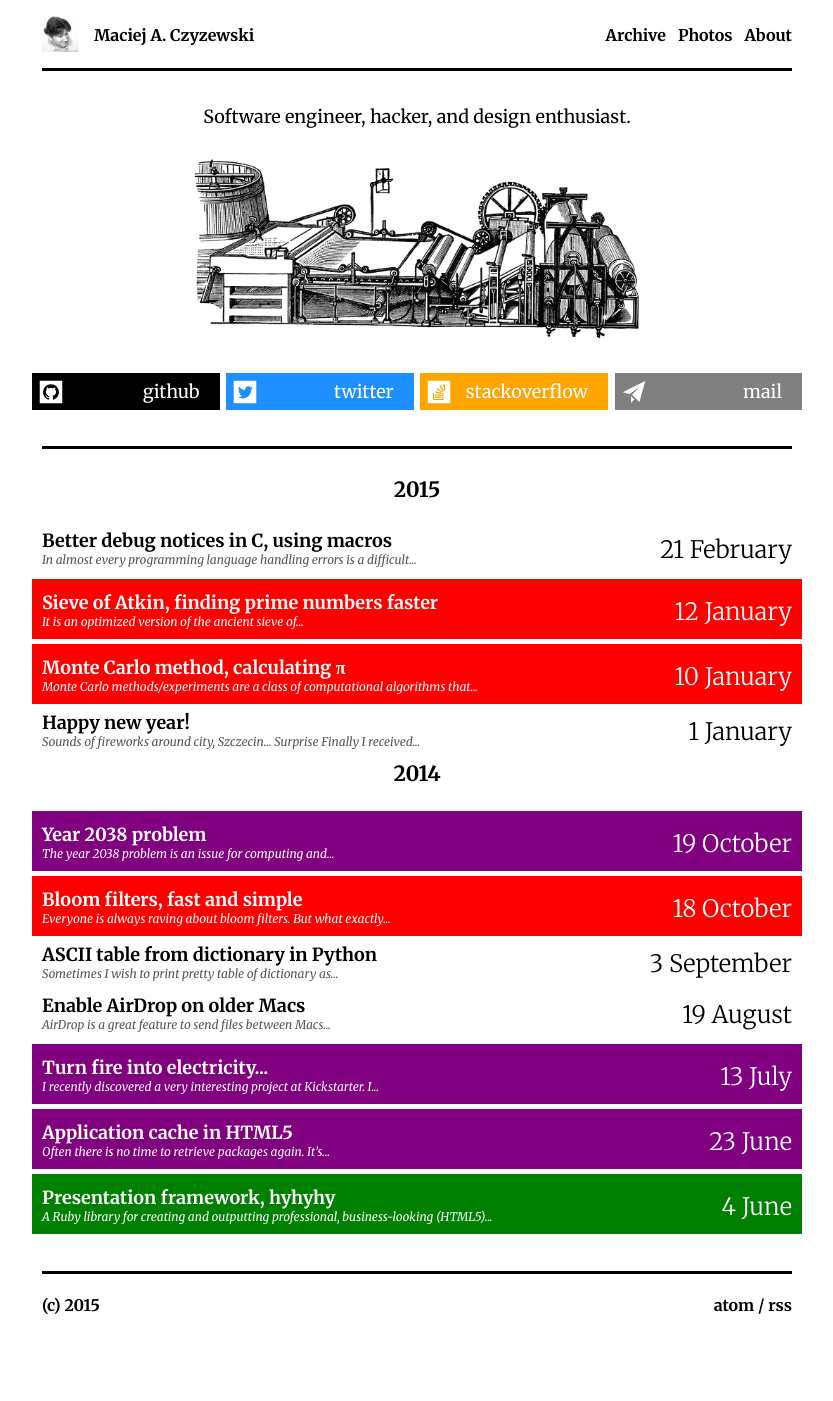
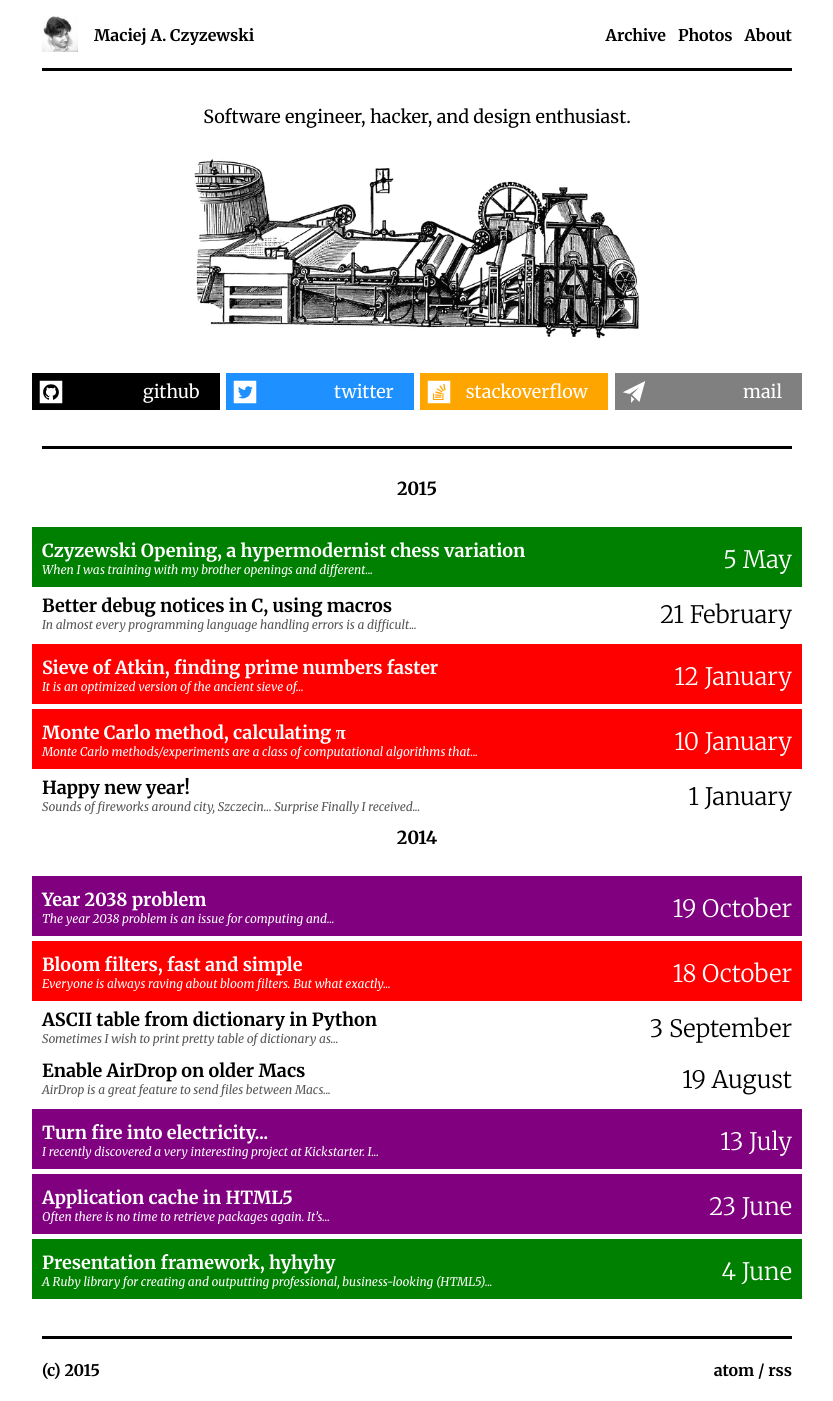
Before and after one commit to maciejczyzewski/maciejczyzewski.github.io, a Jekyll site: the page built from index.html, in a window 1280 px wide. Shown: the whole page, without its empty margins (223-1056 px from the left). Built offline with Jekyll 4.4.1, drawn with Linux system fonts in a browser that asks for light colours; Markdown is read by kramdown in place of the engine named in the settings; before the commit the page ends 1336 px from its top, so only the background shows below that; some of the changed lines change nothing that is shown.

Commit message:
Add new article.

```diff
--- a/_layouts/default.html
+++ b/_layouts/default.html
@@ -126,10 +126,6 @@
   <footer class="grid">
     <span class="left">(c) 2015</span>
 
-    <!-- <a href="/atom.xml" class="right">
-      <img src="/assets/images/icons/atom.svg" alt="Atom Feed" />
-    </a> -->
-
     <span class="right">
       <a href="/atom.xml" style="color:black;text-decoration:none;">atom</a>
       /
--- /dev/null
+++ b/_posts/2015-05-05-czyzewski-opening.markdown
@@ -0,0 +1,60 @@
+---
+layout: post
+title:  "Czyzewski Opening, a hypermodernist chess variation"
+date:   2015-05-05 16:06:55
+
+label:  green
+---
+
+When I was training with my brother openings and different variations that are found at the beginning of the game, I discovered the opening, which seems to me interesting. However, I was surprised that no one had ever named or analyzed it, especially since my great-grandfather knew it.
+
+> I must admit that I am an amateur chess player, however I train hard for my first tournament with FIDE players. Sometimes I beat players with the ranking over 2000. So I’m on the right way to success.
+
+## Opening
+
+The Czyzewski begins: _1. e4 e5 2. b3_
+
+<iframe border="0" frameborder="0" allowtransparency="true" style="margin-left:100px;margin-top:25px" width="500" height="375" src="http://www.chess.com/emboard?id=2540024"></iframe>
+
+## Analysis
+
+This position creates many opportunities with equal chances for both players.
+_(white win - 33.58%, draw - 33.91%, black win - 32.51%)_
+
+### 1. e4 e5
+
+Advancing the king’s pawn two squares is highly useful because it occupies a center square, attacks the center square _d5_, and allows the development of white’s king’s bishop and queen.
+
+### 2. b3
+
+The white pawn is safe, it’s better move than _b4_, where player simply loses a pawn. In addition, this position allows the development of white’s queen’s bishop, which later it can occupate black pawn on _e5_ (at the same time doing “Polish Trap”).
+
+## Continuations
+
+When black attacks the white pawn on _e4_.
+
+<iframe border="0" frameborder="0" allowtransparency="true" width="574" style="margin-left:90px;margin-top:25px" height="475" src="http://www.chess.com/emboard?id=2540028"></iframe>
+
+When black tries to block the _d4_ square.
+
+<iframe border="0" frameborder="0" allowtransparency="true" width="574" style="margin-left:90px;margin-top:25px" height="475" src="http://www.chess.com/emboard?id=2540014"></iframe>
+
+Only few games are known, that use this opening.
+
+<iframe border="0" frameborder="0" allowtransparency="true" width="574" style="margin-left:90px;margin-top:25px" height="475" src="http://www.chess.com/emboard?id=2540036"></iframe>
+
+## History
+
+A month ago I found a very old notes and notebooks of my great-grandfather, the old box was from 1883. I heard that my grandfather was passionate about chess, but I was surprised that he wrote notes about it.
+
+On one side, I discovered a strange entitled page. It was called “Delayed Queen’s Fianchetto Opening” (org. spozniony laufer przy otwarciu). Which was describing this chess opening, what got me thinking about this strange position.
+
+I will try to translate a notes into English and update this article.
+
+## Usefulness
+
+In practice, hypermodernism has not replaced the classical theory of Steinitz and Tarrasch. Instead, modern chess textbooks describe hypermodernism as an addition, or extension, to classical theory.
+
+<u>So certainly Czyzewski is not and it will not be a popular opening in future.</u>
+
+Although I played hundreds of correspondence games with it, and I think it’s a pretty good opening.
--- a/assets/stylesheets/main.css
+++ b/assets/stylesheets/main.css
@@ -1006,6 +1006,13 @@ h2 {
   margin-bottom: 0.0000em;
 }
 
+h3 {
+  font-size: 1.00em;
+  line-height: 1.4000em;
+  margin-top: 1.4000em;
+  margin-bottom: 0.0000em;
+}
+
 blockquote {
   border-left: 3px solid #bdc3c7;
   padding-left: 10px;
```
